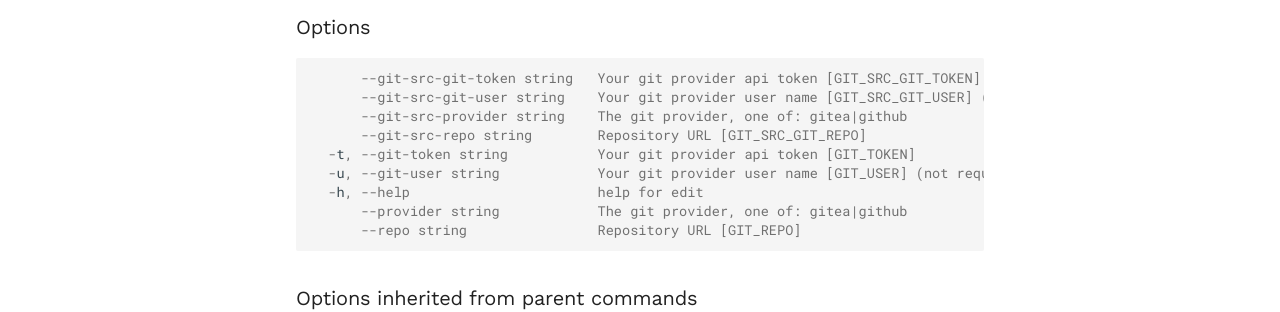
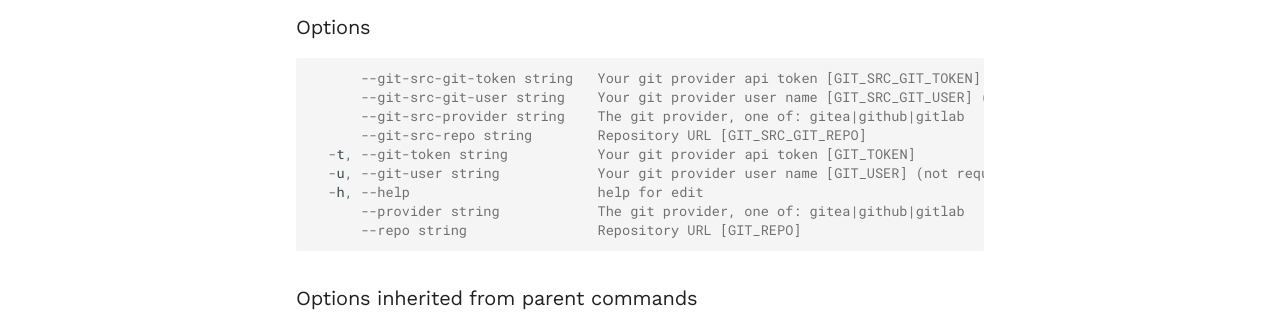
Before and after one commit to codefresh-io/cli-v2, an MkDocs documentation site: the page built from docs/commands/cli-v2_git-source_edit.md, in a window 1280 px wide and 1097 px high. Shown: the part 499-811 px from the top of the window. Built offline with MkDocs 1.6.1 and Material for MkDocs 9.7.7, drawn with Linux system fonts in a browser that asks for light colours; comment, search, counter and statistics services are not loaded.

Commit message:
Ran codegen

````diff
--- a/docs/commands/cli-v2_git-source_edit.md
+++ b/docs/commands/cli-v2_git-source_edit.md
@@ -19,12 +19,12 @@ cli-v2 git-source edit runtime_name git-source_name [flags]
 ```
       --git-src-git-token string   Your git provider api token [GIT_SRC_GIT_TOKEN]
       --git-src-git-user string    Your git provider user name [GIT_SRC_GIT_USER] (not required in GitHub)
-      --git-src-provider string    The git provider, one of: gitea|github
+      --git-src-provider string    The git provider, one of: gitea|github|gitlab
       --git-src-repo string        Repository URL [GIT_SRC_GIT_REPO]
   -t, --git-token string           Your git provider api token [GIT_TOKEN]
   -u, --git-user string            Your git provider user name [GIT_USER] (not required in GitHub)
   -h, --help                       help for edit
-      --provider string            The git provider, one of: gitea|github
+      --provider string            The git provider, one of: gitea|github|gitlab
       --repo string                Repository URL [GIT_REPO]
 ```
 
````
Also changed, not shown: docs/commands/cli-v2_runtime_install.md (+2 -2 lines), 1 other file.
